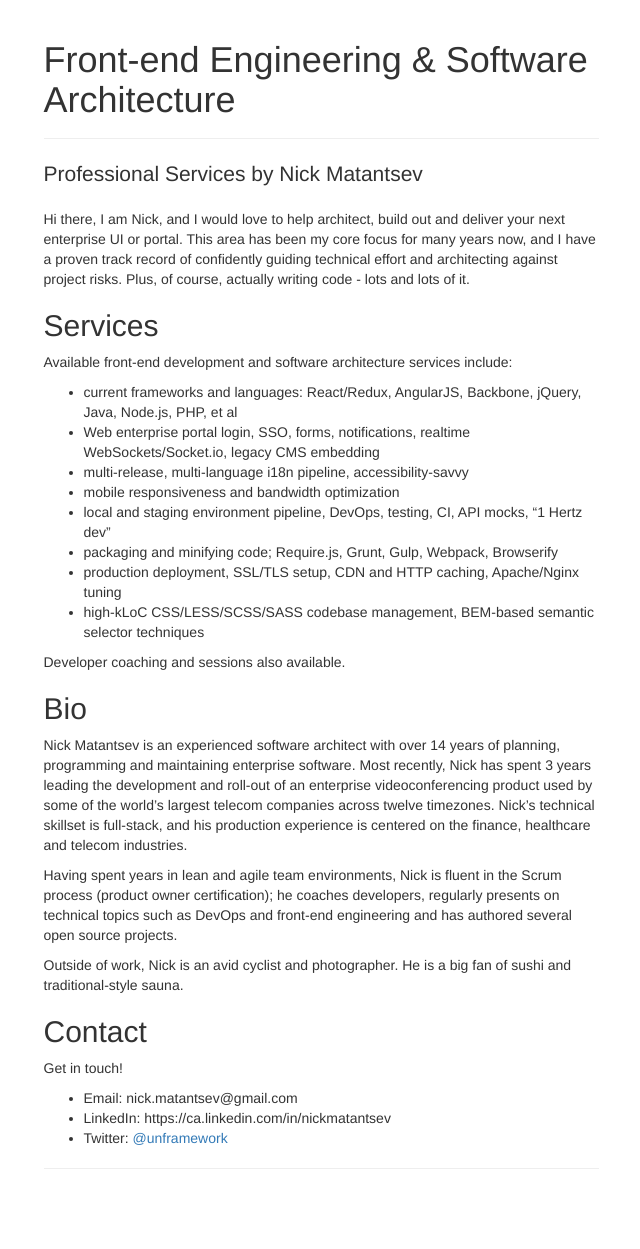
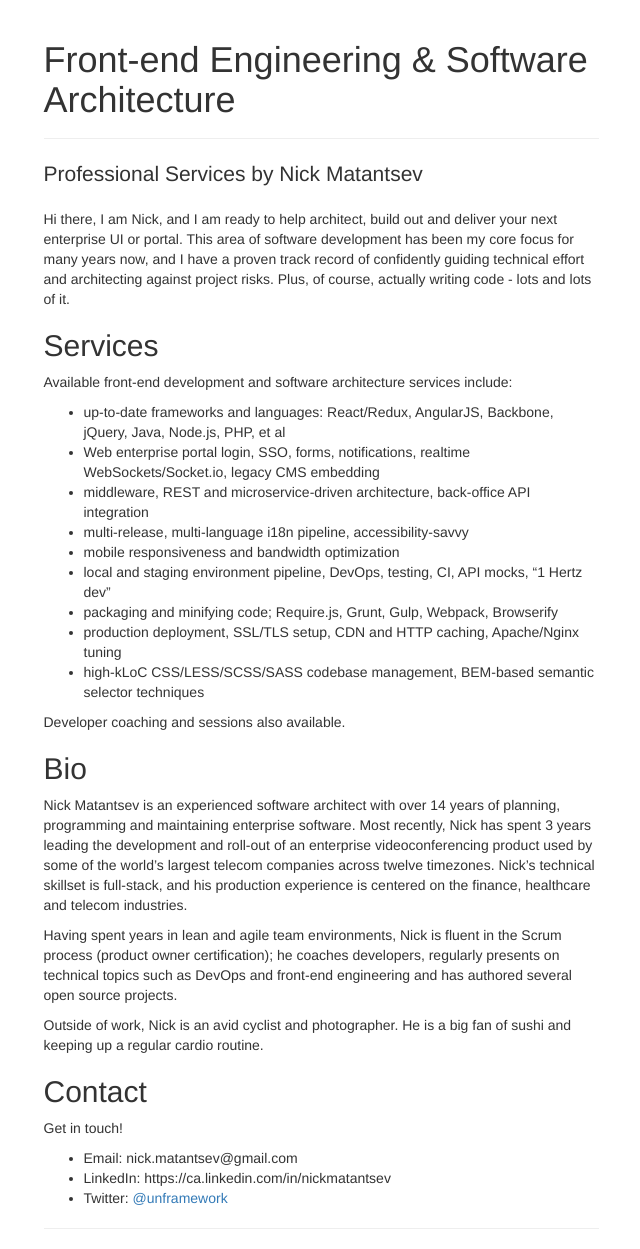
Before and after one commit to unframework/unframework-website, a Jekyll site: the page built from frontend-architecture.md, in a window 1280 px wide. Shown: the whole page, without its empty margins (319-959 px from the left). Built offline with Jekyll 4.4.1, drawn with Linux system fonts in a browser that asks for light colours; before the commit the page ends 1189 px from its top, so only the background shows below that.

Commit message:
Copy tweaks for front-end architecture sheet

```diff
--- a/frontend-architecture.md
+++ b/frontend-architecture.md
@@ -4,14 +4,15 @@ title: 'Front-end Engineering & Software Architecture'
 tagline: 'Professional Services by Nick Matantsev'
 ---
 
-Hi there, I am Nick, and I would love to help architect, build out and deliver your next enterprise UI or portal. This area has been my core focus for many years now, and I have a proven track record of confidently guiding technical effort and architecting against project risks. Plus, of course, actually writing code - lots and lots of it.
+Hi there, I am Nick, and I am ready to help architect, build out and deliver your next enterprise UI or portal. This area of software development has been my core focus for many years now, and I have a proven track record of confidently guiding technical effort and architecting against project risks. Plus, of course, actually writing code - lots and lots of it.
 
 ## Services
 
 Available front-end development and software architecture services include:
 
-- current frameworks and languages: React/Redux, AngularJS, Backbone, jQuery, Java, Node.js, PHP, et al
+- up-to-date frameworks and languages: React/Redux, AngularJS, Backbone, jQuery, Java, Node.js, PHP, et al
 - Web enterprise portal login, SSO, forms, notifications, realtime WebSockets/Socket.io, legacy CMS embedding
+- middleware, REST and microservice-driven architecture, back-office API integration
 - multi-release, multi-language i18n pipeline, accessibility-savvy
 - mobile responsiveness and bandwidth optimization
 - local and staging environment pipeline, DevOps, testing, CI, API mocks, "1 Hertz dev"
@@ -27,7 +28,7 @@ Nick Matantsev is an experienced software architect with over 14 years of planni
 
 Having spent years in lean and agile team environments, Nick is fluent in the Scrum process (product owner certification); he coaches developers, regularly presents on technical topics such as DevOps and front-end engineering and has authored several open source projects.
 
-Outside of work, Nick is an avid cyclist and photographer. He is a big fan of sushi and traditional-style sauna.
+Outside of work, Nick is an avid cyclist and photographer. He is a big fan of sushi and keeping up a regular cardio routine.
 
 ## Contact
 
```
Also changed, not shown: index.md (+1 -1 lines).
